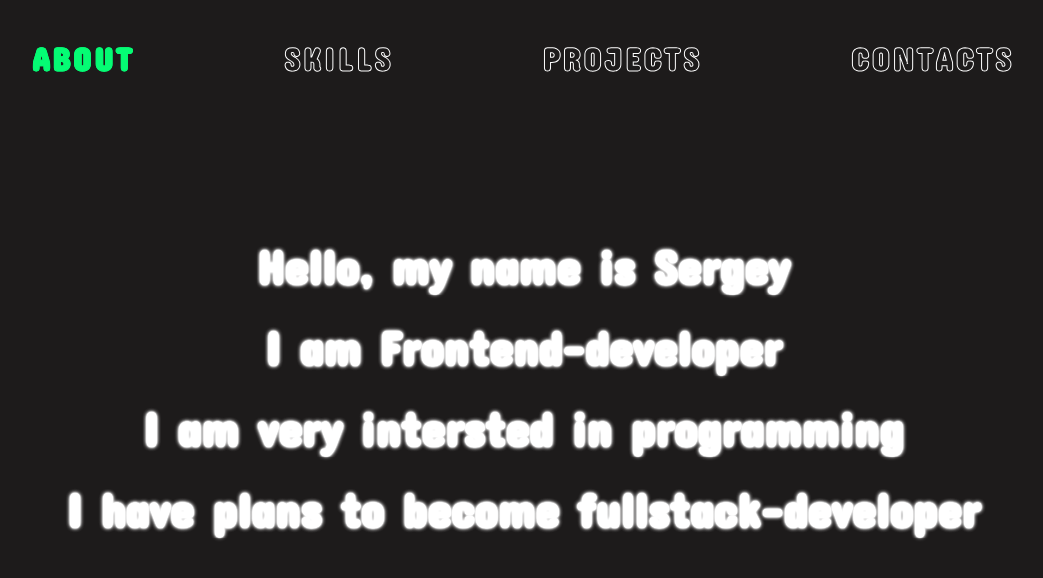
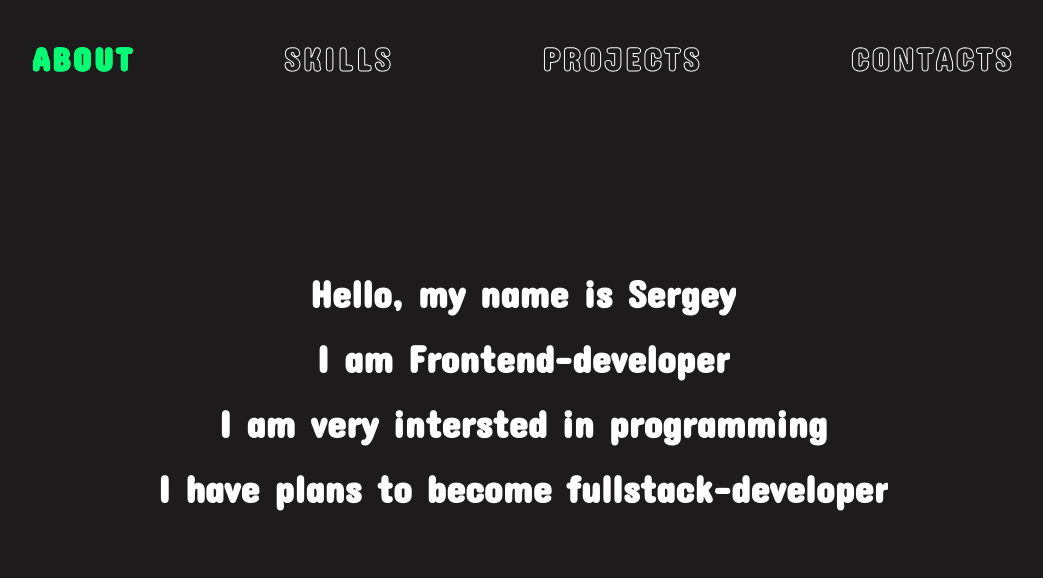
Before and after one commit to Breengo/Resume, a React (Create React App) app: page / in a window 1280 px wide. Shown: the top 578 px of the page, without its empty margins (117-1160 px from the left). Built offline with nearby package versions, Linux system fonts and the light colour scheme.

Commit message:
correctin visual

```diff
--- a/src/components/AboutBlock.tsx
+++ b/src/components/AboutBlock.tsx
@@ -22,7 +22,7 @@ const appearAnimation = keyframes`
     width:0%;
   }
   100%{
-    width:105%;
+    width:100%;
   }
 `;
 
@@ -33,13 +33,6 @@ const TextBlock = styled.div`
   justify-content: center;
   flex-direction: column;
   align-items: center;
-`;
-
-const LineWrapper = styled.h1<LineWrapperType>`
-  margin-bottom: 0.5em;
-  position: relative;
-  color: transparent;
-  font-size: 0.8em;
 
   @media (min-width: 350px) {
     font-size: 1em;
@@ -53,7 +46,6 @@ const LineWrapper = styled.h1<LineWrapperType>`
 
   @media (min-width: 1000px) {
     font-size: 3em;
-    text-shadow: 0 0 1px #ffffff, 0px 0px 2px #ffffff, 0px 0px 4px #ffffff;
   }
 
   @media (min-width: 1350px) {
@@ -62,6 +54,14 @@ const LineWrapper = styled.h1<LineWrapperType>`
   @media (min-width: 1650px) {
     font-size: 5em;
   }
+`;
+
+const LineWrapper = styled.h1<LineWrapperType>`
+  margin-bottom: 0.5em;
+  position: relative;
+  color: transparent;
+  font-size: 0.8em;
+
   &::before {
     content: attr(data-text);
     position: absolute;
--- a/src/components/Navbar.tsx
+++ b/src/components/Navbar.tsx
@@ -11,6 +11,8 @@ type NavOptionTypes = {
 
 const UlWrapper = styled.ul`
   position: absolute;
+  top: 0;
+  left: 0;
   padding-top: 3vh;
   width: 100%;
   font-weight: bold;
--- a/src/components/ProjectsBlock.tsx
+++ b/src/components/ProjectsBlock.tsx
@@ -52,6 +52,7 @@ const ProjectContainer = styled.a`
   padding: 3%;
   @media (min-width: 1900px) {
     width: 40vw;
+    height: 50vh;
   }
   width: 95vw;
   box-shadow: inset 0px 0px 20px #00ffaa, inset 5px 5px 20px #00ffaa,
```
